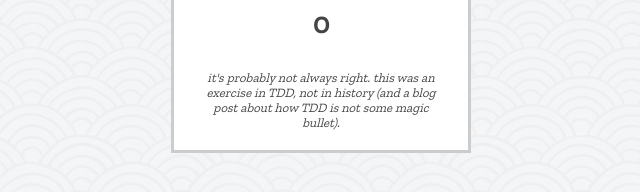
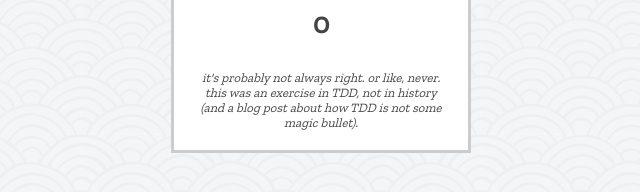
Before and after one commit to adamski52/katas-roman-numeral, a website: page src/index.html in a window 1280 px wide. Shown: the part 266-458 px from the top of the page, 319-959 px from the left. Drawn offline with nearby package versions, Linux system fonts and the light colour scheme.

Commit message:
testing master deploy.

```diff
--- a/src/index.html
+++ b/src/index.html
@@ -14,7 +14,7 @@
     <input type="text" placeholder="enter roman numeral" id="romanNumerals">
     <h2 id="arabic"></h2>
 
-    <p class="footnote">it's probably not always right.  this was an exercise in TDD, not in history (and a blog post about how TDD is not some magic bullet).</p>
+    <p class="footnote">it's probably not always right.  or like, never.  this was an exercise in TDD, not in history (and a blog post about how TDD is not some magic bullet).</p>
 </div>
 </body>
 </html>
```
